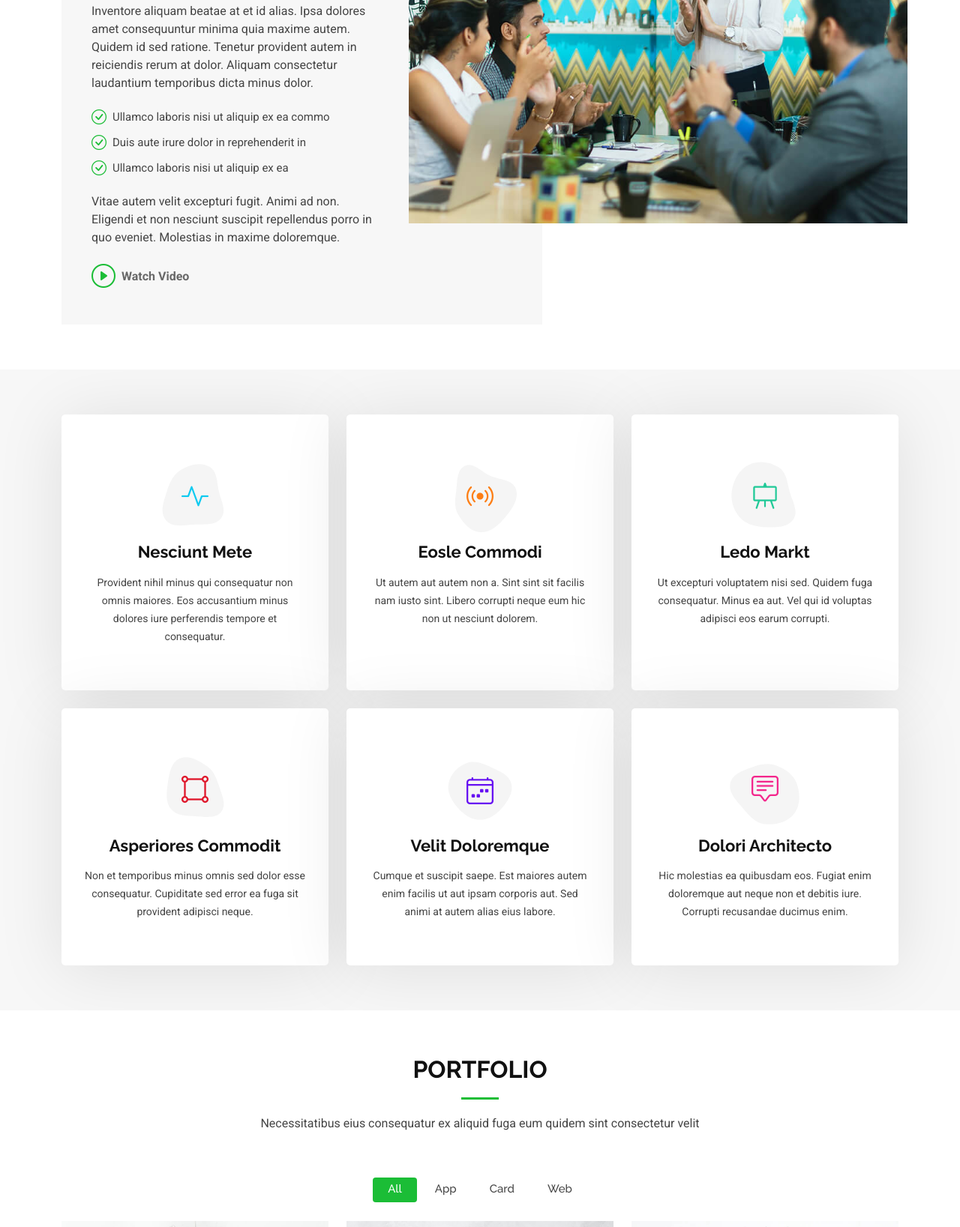
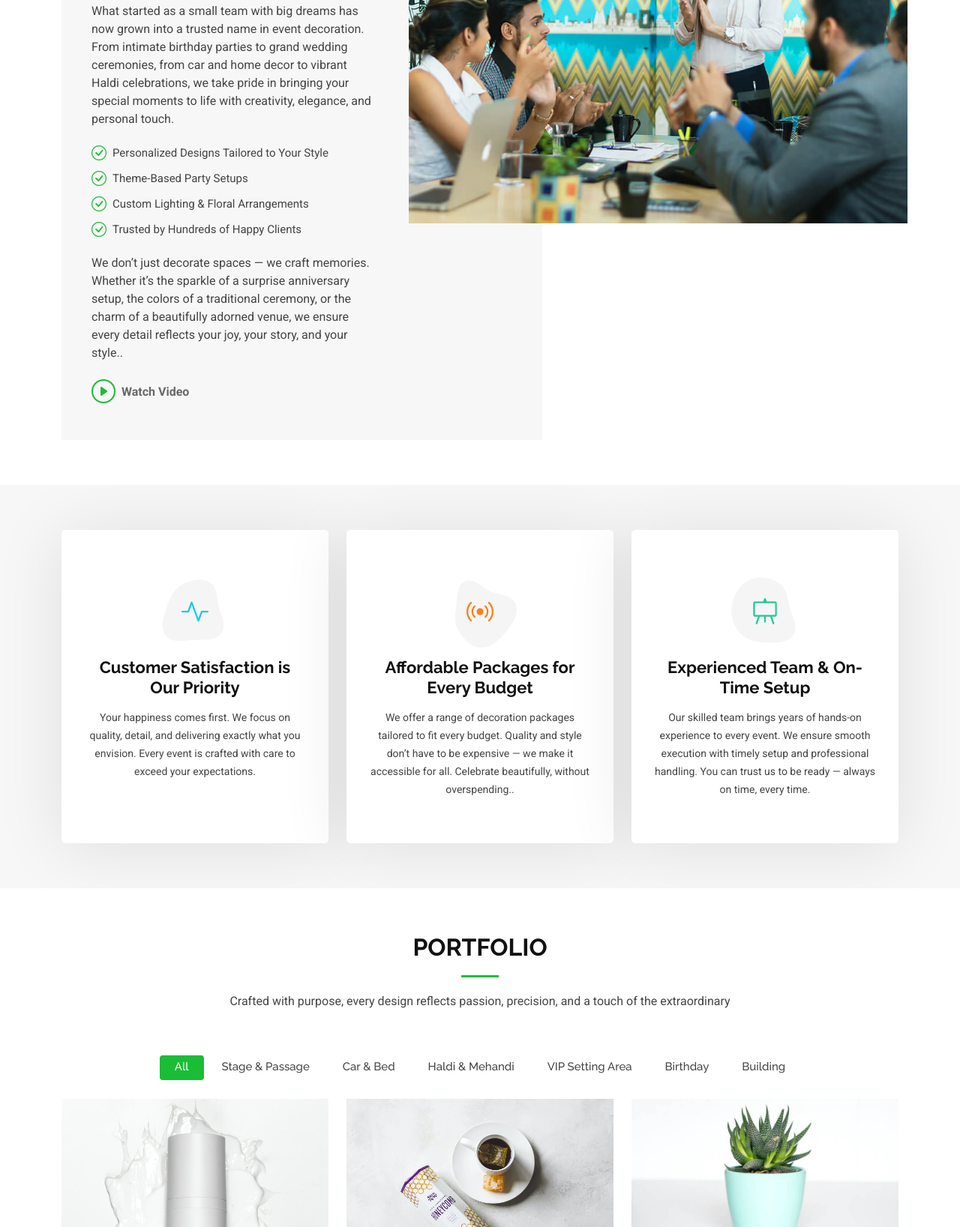
Before and after one commit to pks6120/hosting-test, a plain HTML site: page index.html in a window 1280 px wide. Shown: the part 1163-2800 px from the top of the page at 75% size. Drawn offline with nearby package versions, Linux system fonts and the light colour scheme.

Commit message:
story and service details update

```diff
--- a/index.html
+++ b/index.html
@@ -145,17 +145,18 @@
           <div class="col-lg-7 about-img" data-aos="zoom-out" data-aos-delay="200"><img src="assets/img/about.jpg"></div>
 
           <div class="col-lg-7" data-aos="fade-up" data-aos-delay="100">
-            <h2 class="inner-title">Consequatur eius et magnam</h2>
+            <h2 class="inner-title">Our Journey to Greatness</h2>
             <div class="our-story">
-              <h4>Est 1988</h4>
+              <h4>Est 2019</h4>
               <h3>Our Story</h3>
-              <p>Inventore aliquam beatae at et id alias. Ipsa dolores amet consequuntur minima quia maxime autem. Quidem id sed ratione. Tenetur provident autem in reiciendis rerum at dolor. Aliquam consectetur laudantium temporibus dicta minus dolor.</p>
+              <p>What started as a small team with big dreams has now grown into a trusted name in event decoration. From intimate birthday parties to grand wedding ceremonies, from car and home decor to vibrant Haldi celebrations, we take pride in bringing your special moments to life with creativity, elegance, and personal touch.</p>
               <ul>
-                <li><i class="bi bi-check-circle"></i> <span>Ullamco laboris nisi ut aliquip ex ea commo</span></li>
-                <li><i class="bi bi-check-circle"></i> <span>Duis aute irure dolor in reprehenderit in</span></li>
-                <li><i class="bi bi-check-circle"></i> <span>Ullamco laboris nisi ut aliquip ex ea</span></li>
+                <li><i class="bi bi-check-circle"></i> <span>Personalized Designs Tailored to Your Style</span></li>
+                <li><i class="bi bi-check-circle"></i> <span>Theme-Based Party Setups</span></li>
+                <li><i class="bi bi-check-circle"></i> <span>Custom Lighting & Floral Arrangements</span></li>
+                <li><i class="bi bi-check-circle"></i> <span>Trusted by Hundreds of Happy Clients</span></li>
               </ul>
-              <p>Vitae autem velit excepturi fugit. Animi ad non. Eligendi et non nesciunt suscipit repellendus porro in quo eveniet. Molestias in maxime doloremque.</p>
+              <p>We don’t just decorate spaces — we craft memories. Whether it’s the sparkle of a surprise anniversary setup, the colors of a traditional ceremony, or the charm of a beautifully adorned venue, we ensure every detail reflects your joy, your story, and your style..</p>
 
               <div class="watch-video d-flex align-items-center position-relative">
                 <i class="bi bi-play-circle"></i>
@@ -186,9 +187,9 @@
                 <i class="bi bi-activity"></i>
               </div>
               <a href="service-details.html" class="stretched-link">
-                <h3>Nesciunt Mete</h3>
+                <h3>Customer Satisfaction is Our Priority</h3>
               </a>
-              <p>Provident nihil minus qui consequatur non omnis maiores. Eos accusantium minus dolores iure perferendis tempore et consequatur.</p>
+              <p>Your happiness comes first. We focus on quality, detail, and delivering exactly what you envision. Every event is crafted with care to exceed your expectations.</p>
             </div>
           </div><!-- End Service Item -->
 
@@ -201,9 +202,9 @@
                 <i class="bi bi-broadcast"></i>
               </div>
               <a href="service-details.html" class="stretched-link">
-                <h3>Eosle Commodi</h3>
+                <h3>Affordable Packages for Every Budget</h3>
               </a>
-              <p>Ut autem aut autem non a. Sint sint sit facilis nam iusto sint. Libero corrupti neque eum hic non ut nesciunt dolorem.</p>
+              <p>We offer a range of decoration packages tailored to fit every budget. Quality and style don’t have to be expensive — we make it accessible for all. Celebrate beautifully, without overspending..</p>
             </div>
           </div><!-- End Service Item -->
 
@@ -216,13 +217,13 @@
                 <i class="bi bi-easel"></i>
               </div>
               <a href="service-details.html" class="stretched-link">
-                <h3>Ledo Markt</h3>
+                <h3>Experienced Team & On-Time Setup</h3>
               </a>
-              <p>Ut excepturi voluptatem nisi sed. Quidem fuga consequatur. Minus ea aut. Vel qui id voluptas adipisci eos earum corrupti.</p>
+              <p>Our skilled team brings years of hands-on experience to every event. We ensure smooth execution with timely setup and professional handling. You can trust us to be ready — always on time, every time.</p>
             </div>
           </div><!-- End Service Item -->
 
-          <div class="col-lg-4 col-md-6" data-aos="fade-up" data-aos-delay="400">
+          <!-- <div class="col-lg-4 col-md-6" data-aos="fade-up" data-aos-delay="400">
             <div class="service-item item-red position-relative">
               <div class="icon">
                 <svg width="100" height="100" viewBox="0 0 600 600" xmlns="http://www.w3.org/2000/svg">
@@ -236,9 +237,10 @@
               <p>Non et temporibus minus omnis sed dolor esse consequatur. Cupiditate sed error ea fuga sit provident adipisci neque.</p>
               <a href="service-details.html" class="stretched-link"></a>
             </div>
-          </div><!-- End Service Item -->
+          </div> -->
+          <!-- End Service Item -->
 
-          <div class="col-lg-4 col-md-6" data-aos="fade-up" data-aos-delay="500">
+          <!-- <div class="col-lg-4 col-md-6" data-aos="fade-up" data-aos-delay="500">
             <div class="service-item item-indigo position-relative">
               <div class="icon">
                 <svg width="100" height="100" viewBox="0 0 600 600" xmlns="http://www.w3.org/2000/svg">
@@ -252,9 +254,10 @@
               <p>Cumque et suscipit saepe. Est maiores autem enim facilis ut aut ipsam corporis aut. Sed animi at autem alias eius labore.</p>
               <a href="service-details.html" class="stretched-link"></a>
             </div>
-          </div><!-- End Service Item -->
+          </div> -->
+          <!-- End Service Item -->
 
-          <div class="col-lg-4 col-md-6" data-aos="fade-up" data-aos-delay="600">
+          <!-- <div class="col-lg-4 col-md-6" data-aos="fade-up" data-aos-delay="600">
             <div class="service-item item-pink position-relative">
               <div class="icon">
                 <svg width="100" height="100" viewBox="0 0 600 600" xmlns="http://www.w3.org/2000/svg">
@@ -268,7 +271,8 @@
               <p>Hic molestias ea quibusdam eos. Fugiat enim doloremque aut neque non et debitis iure. Corrupti recusandae ducimus enim.</p>
               <a href="service-details.html" class="stretched-link"></a>
             </div>
-          </div><!-- End Service Item -->
+          </div> -->
+          <!-- End Service Item -->
 
         </div>
 
@@ -282,7 +286,7 @@
       <!-- Section Title -->
       <div class="container section-title" data-aos="fade-up">
         <h2>Portfolio</h2>
-        <p>Necessitatibus eius consequatur ex aliquid fuga eum quidem sint consectetur velit</p>
+        <p>Crafted with purpose, every design reflects passion, precision, and a touch of the extraordinary</p>
       </div><!-- End Section Title -->
 
       <div class="container">
@@ -291,9 +295,12 @@
 
           <ul class="portfolio-filters isotope-filters" data-aos="fade-up" data-aos-delay="100">
             <li data-filter="*" class="filter-active">All</li>
-            <li data-filter=".filter-app">App</li>
-            <li data-filter=".filter-product">Card</li>
-            <li data-filter=".filter-branding">Web</li>
+            <li data-filter=".filter-app">Stage & Passage</li>
+            <li data-filter=".filter-product">Car & Bed</li>
+            <li data-filter=".filter-branding">Haldi & Mehandi</li>
+            <li data-filter=".filter-web">VIP Setting Area</li>
+            <li data-filter=".filter-graphic">Birthday</li>
+            <li data-filter=".filter-photography">Building</li>
           </ul><!-- End Portfolio Filters -->
 
           <div class="row gy-4 isotope-container" data-aos="fade-up" data-aos-delay="200">
```
